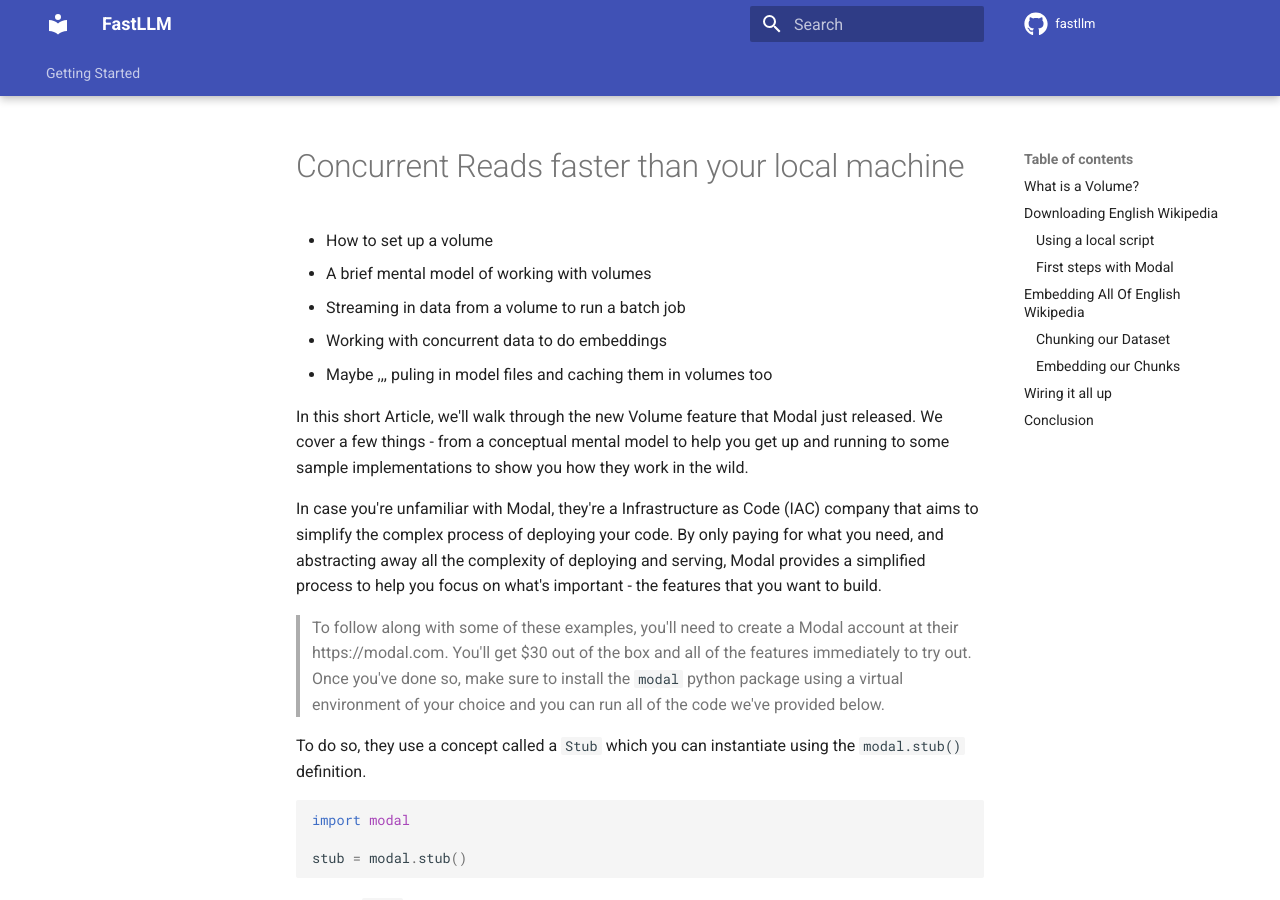
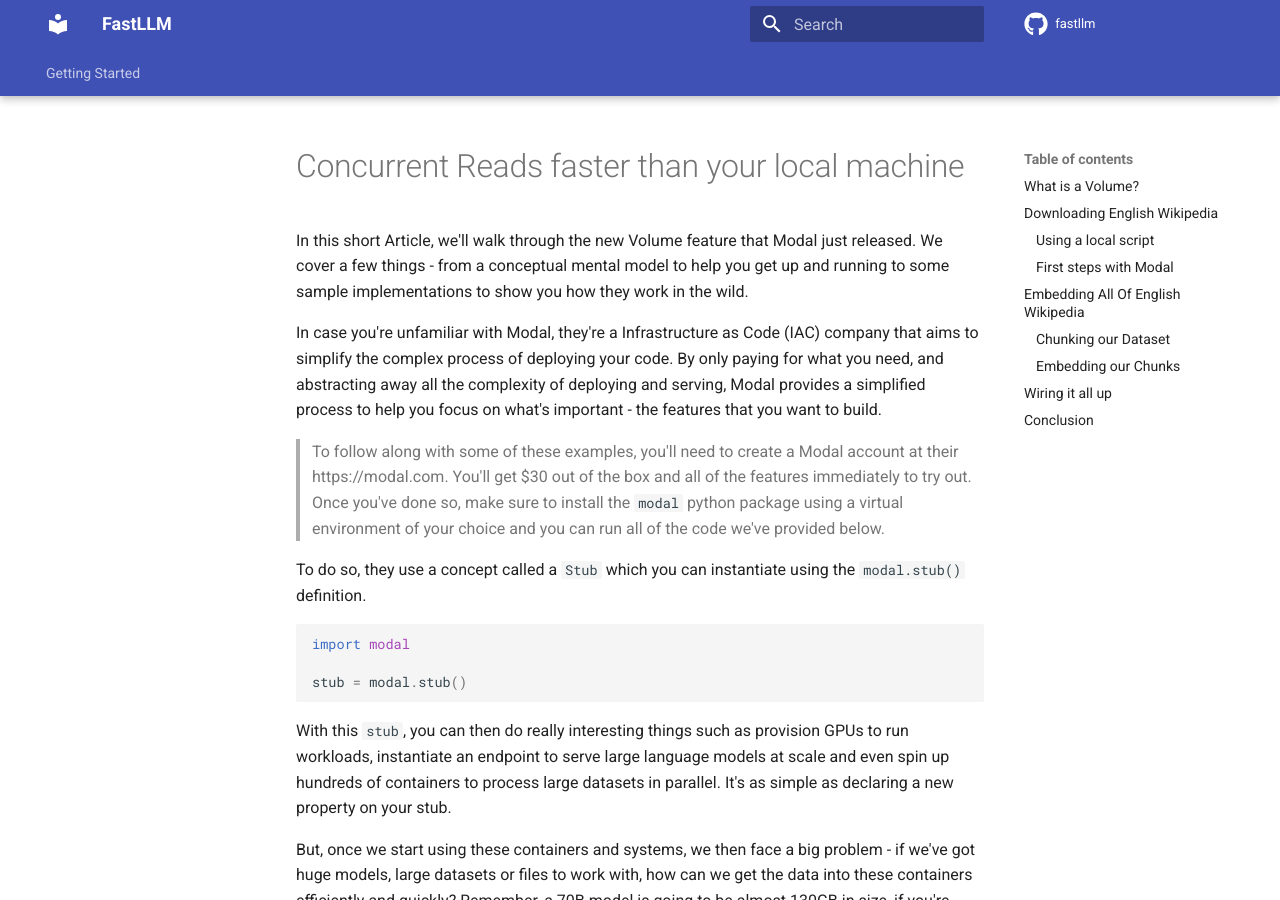
Before and after one commit to 567-labs/fastllm, an MkDocs documentation site: the page built from docs/embedding.md, in a window 1280 px wide and 900 px high. Built offline with MkDocs 1.6.1 and Material for MkDocs 9.7.7, drawn with Linux system fonts in a browser that asks for light colours; comment, search, counter and statistics services are not loaded.

Commit message:
Removed some stuff

```diff
--- a/docs/embedding.md
+++ b/docs/embedding.md
@@ -1,10 +1,4 @@
 # Concurrent Reads faster than your local machine
-
-- How to set up a volume
-- A brief mental model of working with volumes
-- Streaming in data from a volume to run a batch job
-- Working with concurrent data to do embeddings
-- Maybe ,,, puling in model files and caching them in volumes too
 
 In this short Article, we'll walk through the new Volume feature that Modal just released. We cover a few things - from a conceptual mental model to help you get up and running to some sample implementations to show you how they work in the wild.
 
```
